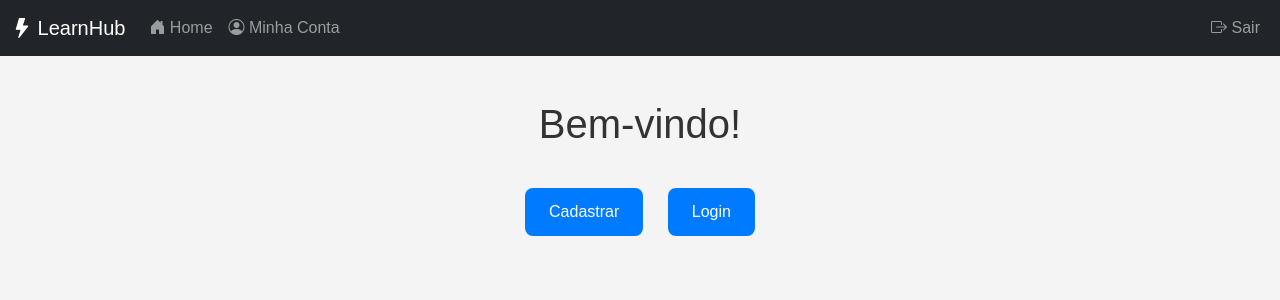
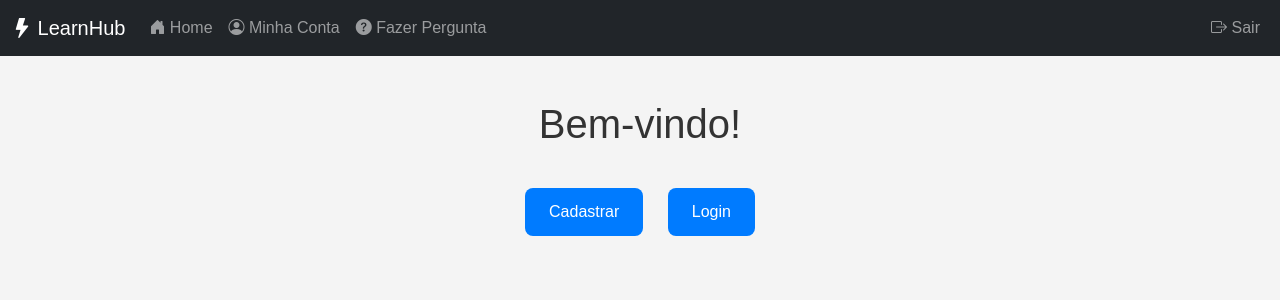
Before and after one commit to Wallacevini12/EC_3P, a PHP site: page /index.php in a window 1280 px wide. Shown: the top 300 px of the page. Run offline with PHP 8.4, Linux system fonts and the light colour scheme; the visitor is signed in with stand-in values (Sample User, id 1).

Commit message:
Colocado no header botão de fazer pergunta apenas para usuário aluno

```diff
--- a/PROJETO/header.php
+++ b/PROJETO/header.php
@@ -25,18 +25,24 @@ if (session_status() === PHP_SESSION_NONE) {
     <a class="navbar-brand" href="index.php"><i class="bi bi-lightning-fill"></i> LearnHub</a>
 
 <!-- Menu à esquerda -->
-    <button class="navbar-toggler" type="button" data-bs-toggle="collapse" data-bs-target="#navbarNav" aria-controls="navbarNav" aria-expanded="false" aria-label="Toggle navigation">
-      <span class="navbar-toggler-icon"></span>
-    </button>
 <div class="collapse navbar-collapse" id="navbarNav">
   <ul class="navbar-nav">
     <li class="nav-item active">
       <a class="nav-link" href="index.php"><i class="bi bi-house-door-fill"></i> Home</a>
     </li>
+
     <?php if (isset($_SESSION['id'])): ?>
       <li class="nav-item">
         <a class="nav-link" href="minha_conta.php"><i class="bi bi-person-circle"></i> Minha Conta</a>
       </li>
+
+      <!-- Mostrar "Fazer Pergunta" apenas se o usuário for aluno -->
+      <?php if ($_SESSION['tipo_usuario'] === 'aluno'): ?>
+        <li class="nav-item">
+          <a class="nav-link" href="registrar_pergunta.php"><i class="bi bi-question-circle-fill"></i> Fazer Pergunta</a>
+        </li>
+      <?php endif; ?>
+
     <?php else: ?>
       <li class="nav-item">
         <a class="nav-link" href="login.php"><i class="bi bi-box-arrow-in-right"></i> Login</a>
```
Lines whose indentation alone changed are shown as unchanged.
